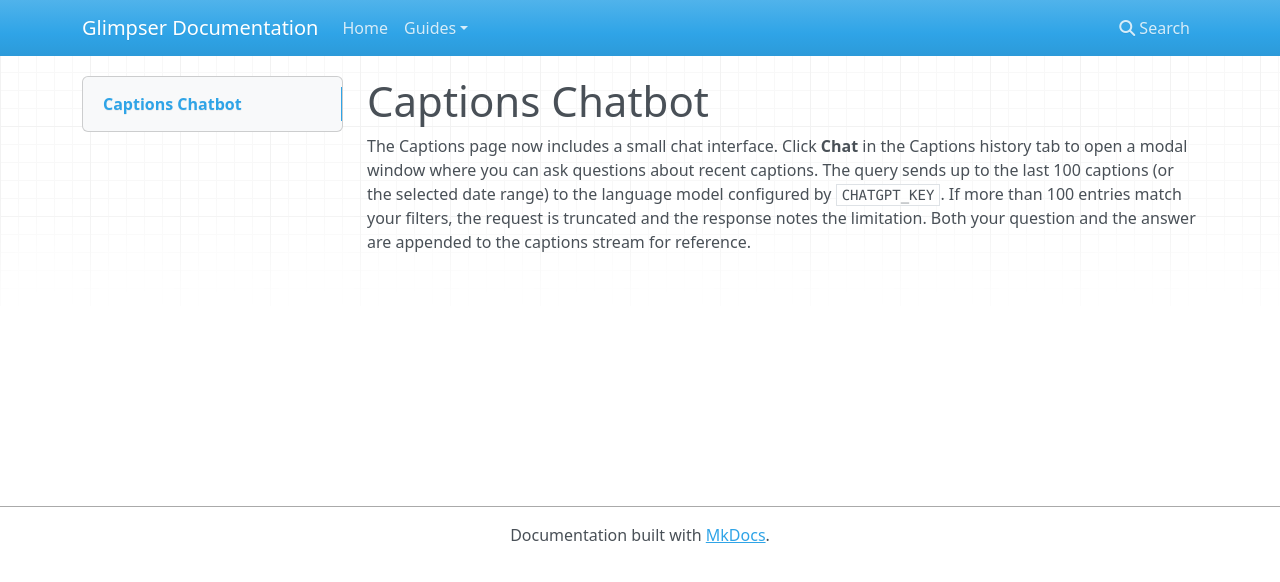
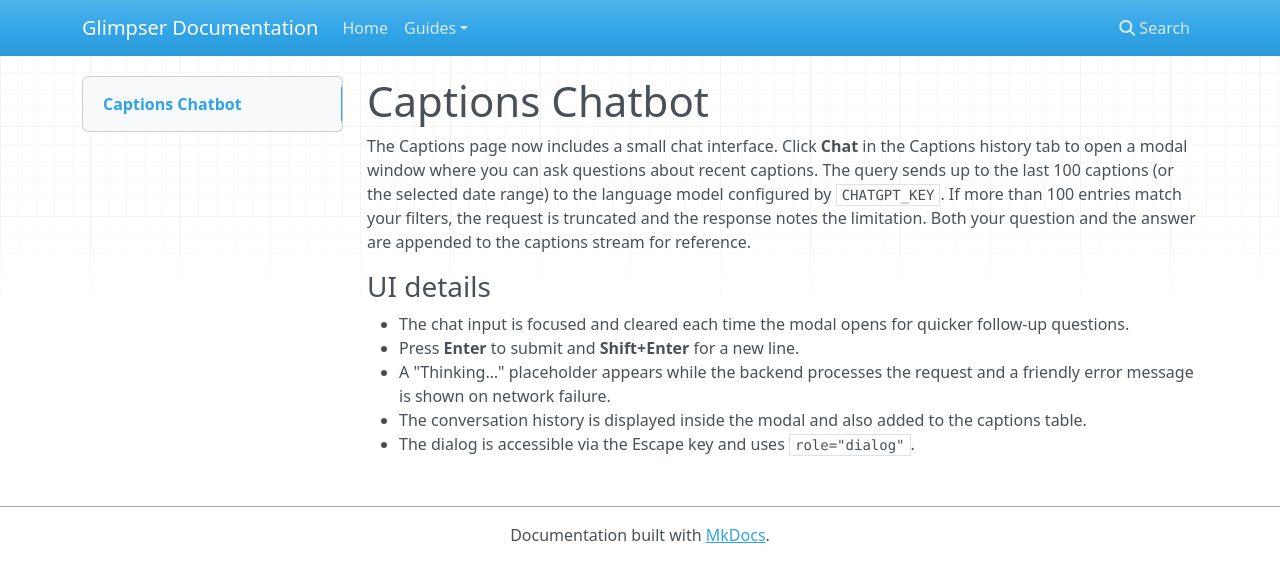
Before and after one commit to KristopherKubicki/glimpser, an MkDocs documentation site: the page built from docs/chatbot.md, in a window 1280 px wide. Shown: the top 582 px of the page. Built offline with MkDocs 1.6.1, drawn with Linux system fonts in a browser that asks for light colours; nearby versions of some CDN libraries.

Commit message:
feat(chat): enhance captions interface

```diff
--- a/app/static/css/style.css
+++ b/app/static/css/style.css
@@ -1499,6 +1499,12 @@
   overflow-y: auto;
   white-space: pre-wrap;
 }
+.chat-history {
+  margin-bottom: 1rem;
+  max-height: 200px;
+  overflow-y: auto;
+  white-space: pre-wrap;
+}
 
 .form-error {
   color: red;
--- a/docs/chatbot.md
+++ b/docs/chatbot.md
@@ -7,3 +7,14 @@
 If more than 100 entries match your filters, the request is truncated and the
 response notes the limitation. Both your question and the answer are appended to
 the captions stream for reference.
+
+### UI details
+
+* The chat input is focused and cleared each time the modal opens for quicker
+  follow‑up questions.
+* Press **Enter** to submit and **Shift+Enter** for a new line.
+* A "Thinking…" placeholder appears while the backend processes the request
+  and a friendly error message is shown on network failure.
+* The conversation history is displayed inside the modal and also added to the
+  captions table.
+* The dialog is accessible via the Escape key and uses `role="dialog"`.
```
Also changed, not shown: app/static/js/captions.js (+50 -7 lines), 2 other files.
